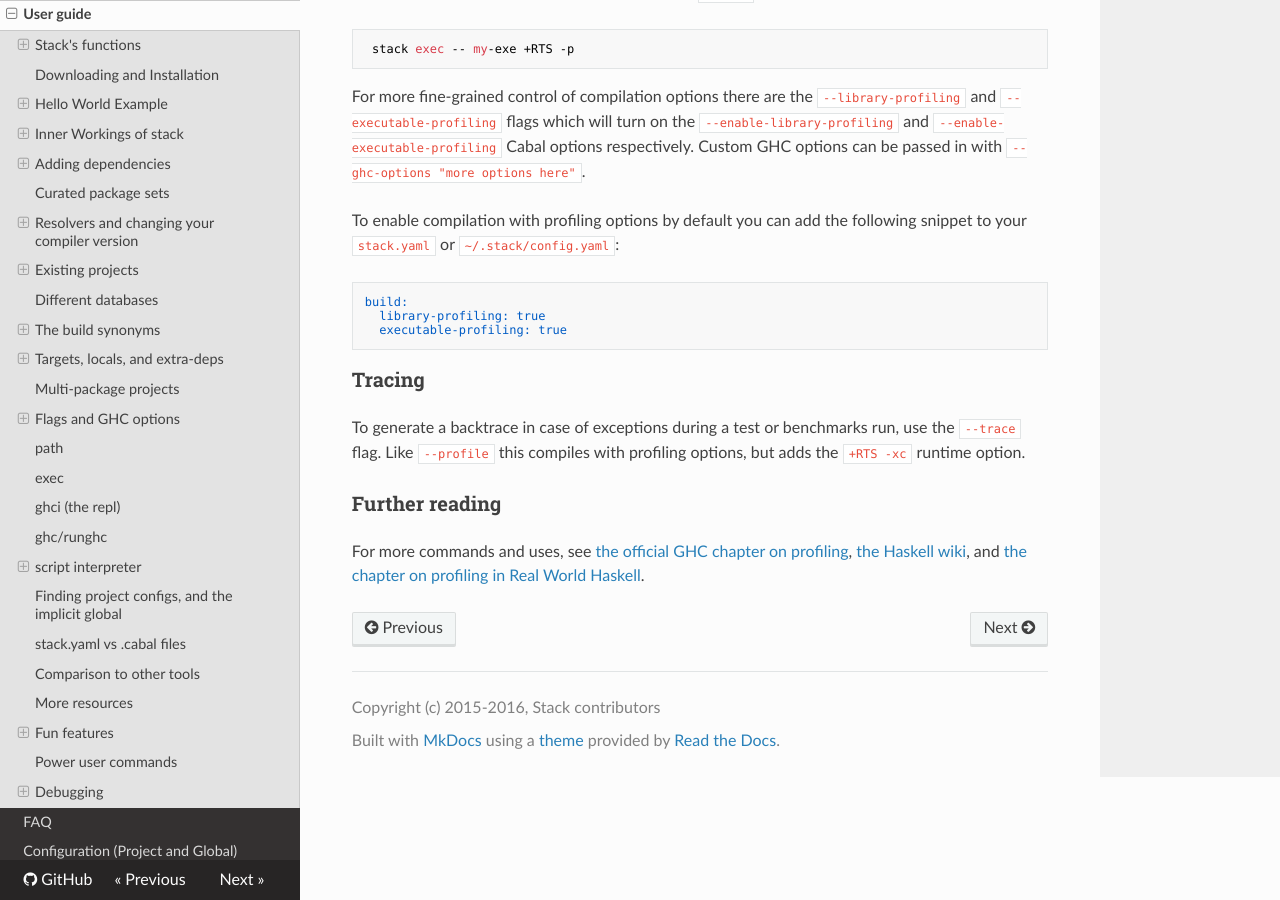
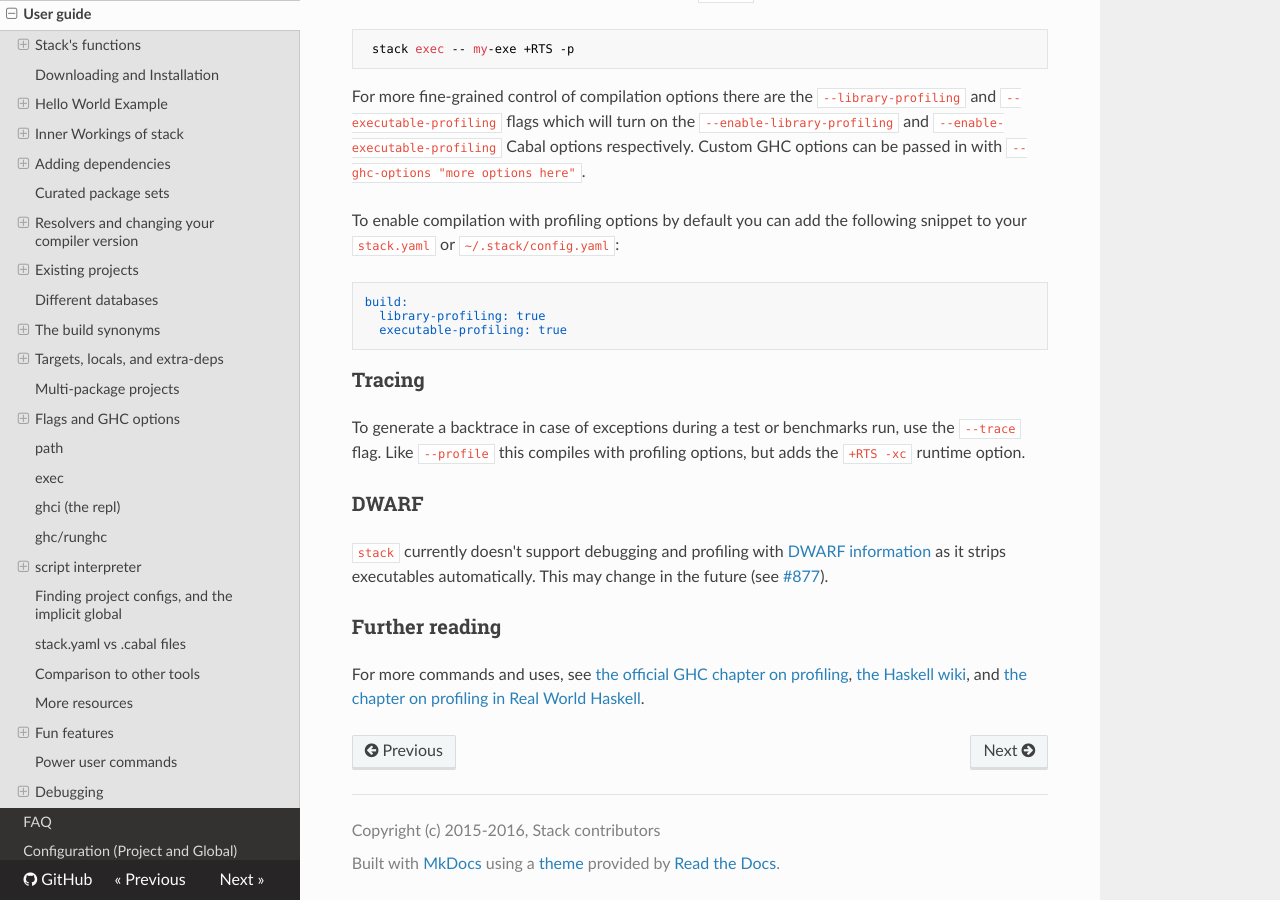
Before and after one commit to commercialhaskell/stack, an MkDocs documentation site: the page built from doc/GUIDE.md, in a window 1280 px wide and 900 px high, scrolled down 39845 px. Built offline with MkDocs 1.6.1, drawn with Linux system fonts in a browser that asks for light colours; nearby versions of some CDN libraries; old or Windows-style settings are respelled for this version of MkDocs.

Commit message:
Add note on DWARF to the debugging guide

```diff
--- a/doc/GUIDE.md
+++ b/doc/GUIDE.md
@@ -2208,6 +2208,13 @@ To generate a backtrace in case of exceptions during a test or benchmarks run,
 use the `--trace` flag. Like `--profile` this compiles with profiling options,
 but adds the `+RTS -xc` runtime option.
 
+### DWARF
+
+`stack` currently doesn't support debugging and profiling with
+[DWARF information](https://ghc.haskell.org/trac/ghc/wiki/DWARF)
+as it strips executables automatically. This may change in the future (see
+[#877](https://github.com/commercialhaskell/stack/issues/877)).
+
 ### Further reading
 
 For more commands and uses, see [the official GHC chapter on
```
